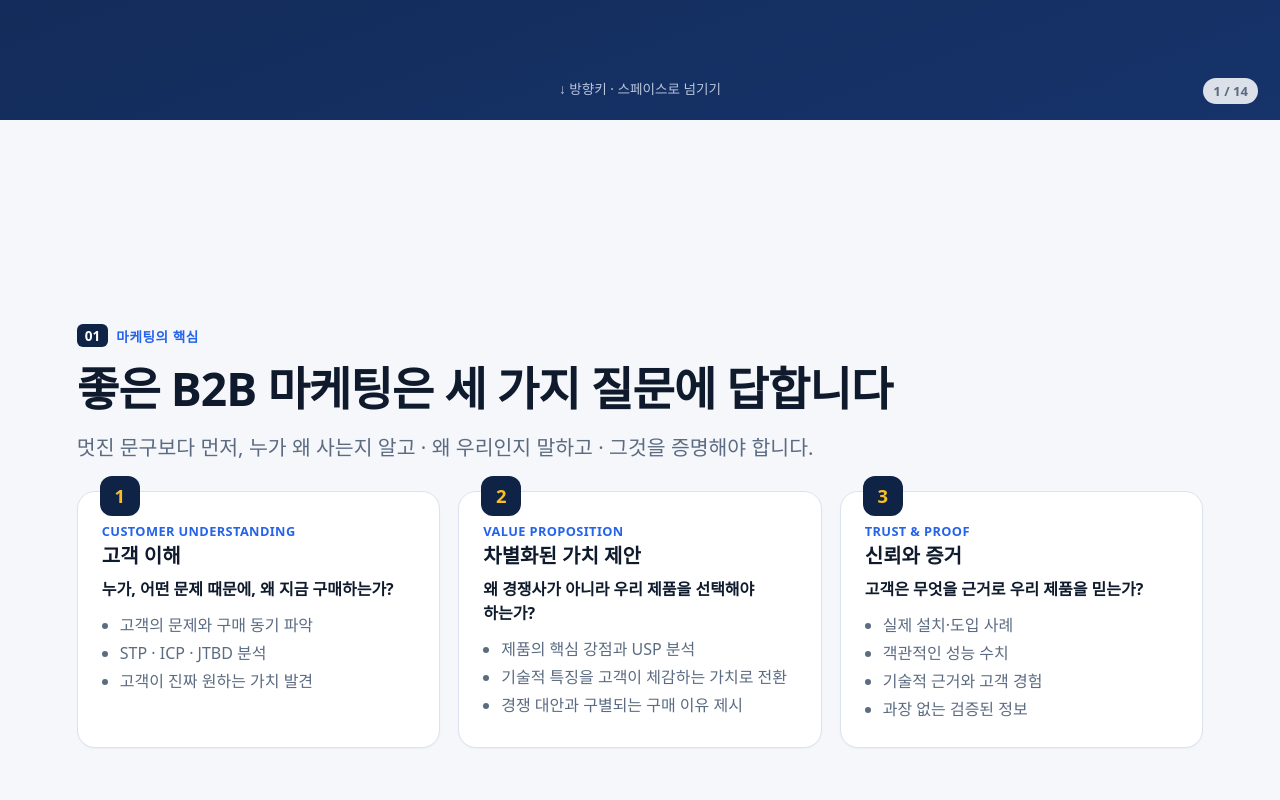
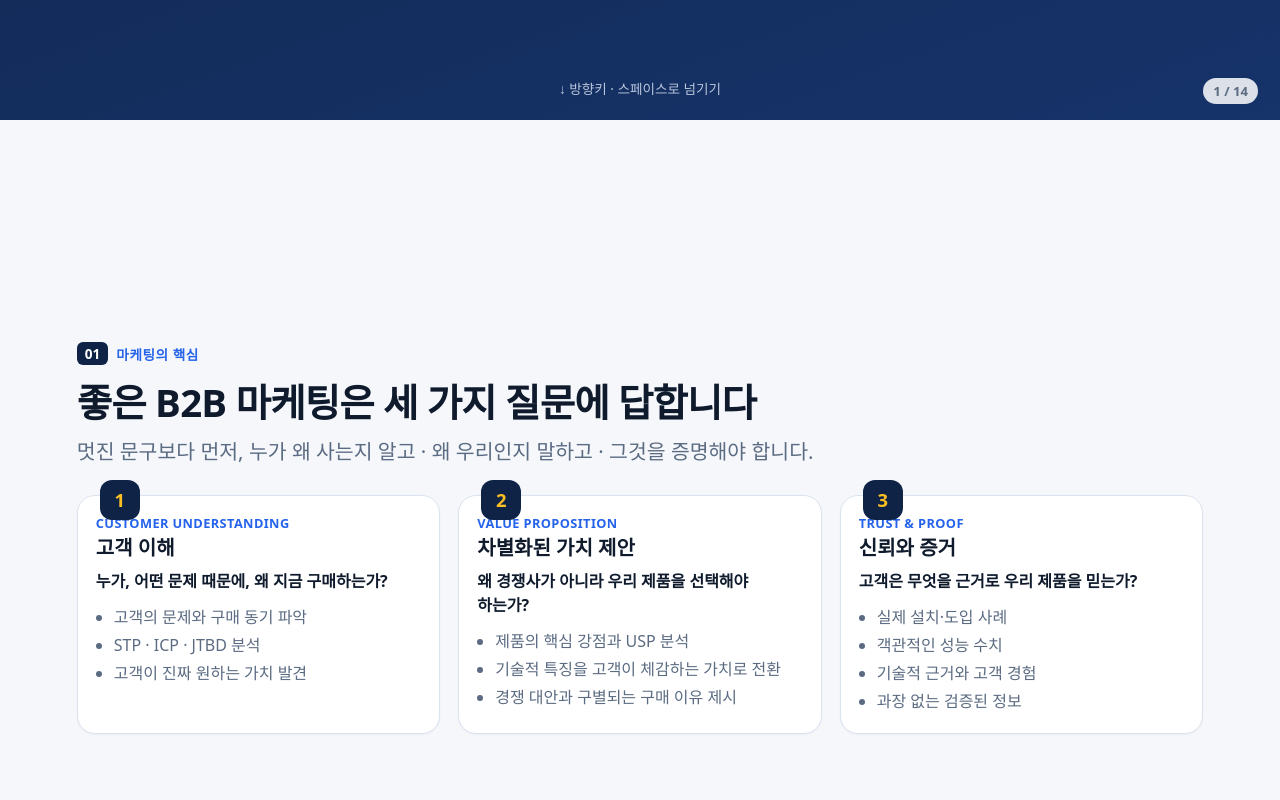
Before and after one commit to jiryumon/factmarketer-web, a plain HTML site: page index.html in a window 1280 px wide. Shown: the part 680-1480 px from the top of the page. Drawn offline with Linux system fonts and the light colour scheme; a web font is replaced by a local one.

Commit message:
소개 슬라이드: 높이 768px 화면에서 검증 엔진 슬라이드가 넘치지 않게 조정
Co-Authored-By: Claude Opus 5.5 <noreply@anthropic.com>

```diff
--- a/index.html
+++ b/index.html
@@ -142,6 +142,12 @@ td b{color:var(--navy)}
 footer{font-size:.82rem;color:var(--muted);line-height:1.6;margin-top:28px}
 .dark footer{color:#9fb0cb}
 
+@media (max-height:820px) and (min-width:901px){
+  .slide{padding-top:72px;padding-bottom:36px}
+  h2{font-size:clamp(1.6rem,3vw,2.4rem);margin-bottom:10px}
+  .rv{gap:6px} .rv .row{padding:7px 12px} .rv .why{font-size:.8rem;margin-top:2px}
+  .card{padding:18px}
+}
 @media (max-width:900px){
   .rv .row{grid-template-columns:1fr}
   .cmp td:first-child{white-space:normal}
```
